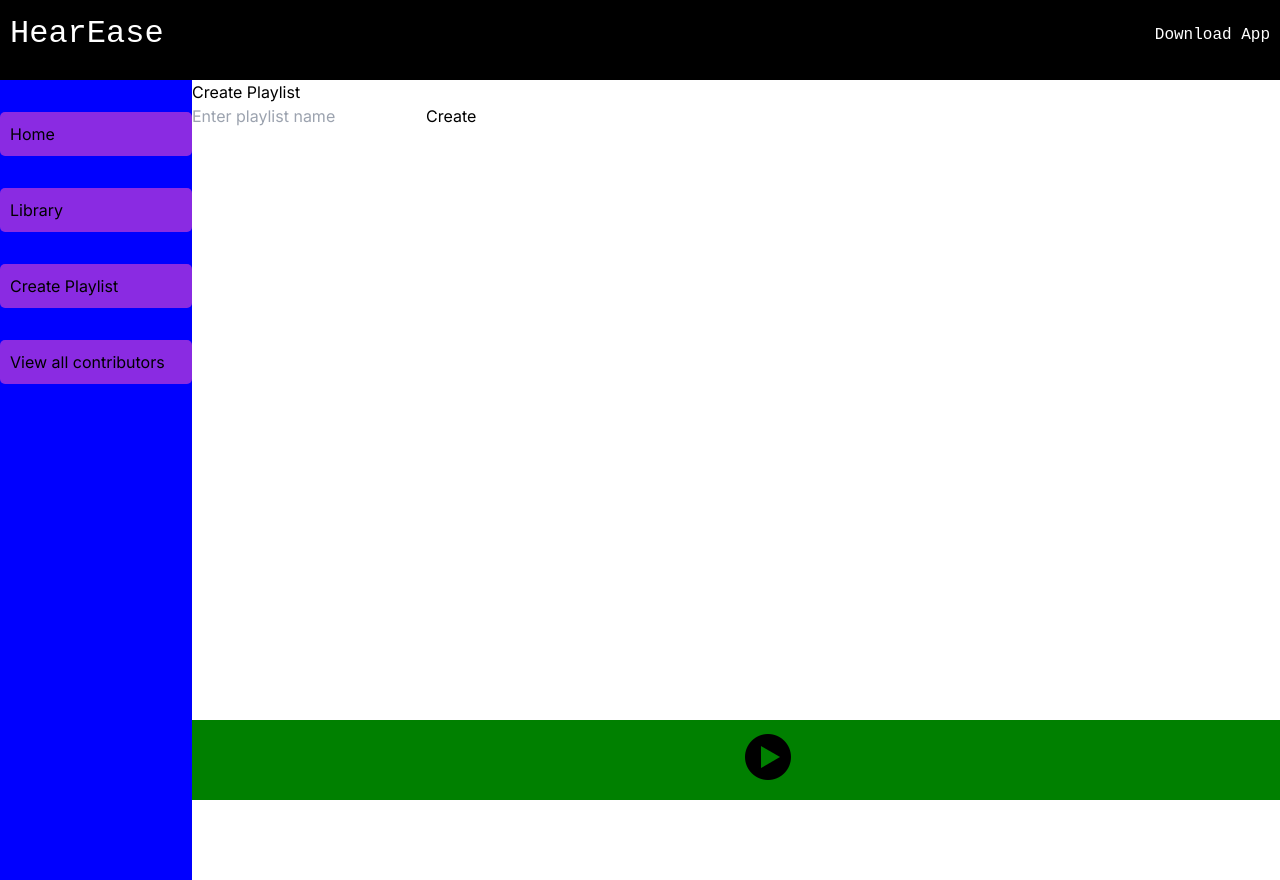
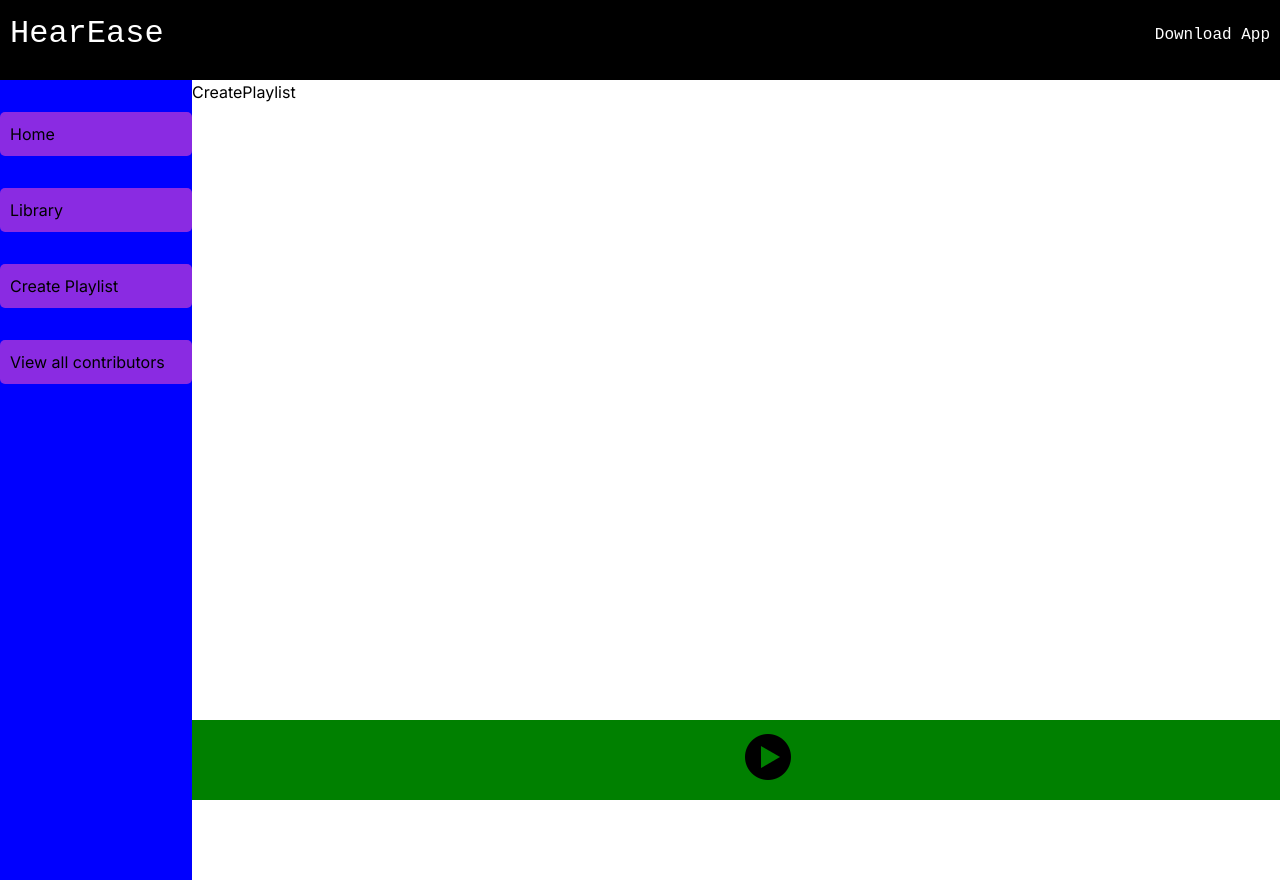
Before and after one commit to gaureshpai/Hearease, a Next.js app: page /CreatePlaylist in a window 1280 px wide. Shown: the top 880 px of the page. Built offline with nearby package versions, Linux system fonts and the light colour scheme.

Commit message:
error resolve try

```diff
--- a/app/CreatePlaylist/page.tsx
+++ b/app/CreatePlaylist/page.tsx
@@ -1,27 +1,9 @@
-'use client'
-
-import React, { useState } from 'react';
+import React from 'react'
 
 const CreatePlaylist = () => {
-    const [playlistName, setPlaylistName] = useState('');
+  return (
+    <div>CreatePlaylist</div>
+  )
+}
 
-    const handleCreatePlaylist = () => {
-        // Add logic to create playlist
-        console.log(`Playlist created: ${playlistName}`);
-    };
-
-    return (
-        <div>
-            <h1>Create Playlist</h1>
-            <input
-                type="text"
-                value={playlistName}
-                onChange={(e) => setPlaylistName(e.target.value)}
-                placeholder="Enter playlist name"
-            />
-            <button onClick={handleCreatePlaylist}>Create</button>
-        </div>
-    );
-};
-
-export default CreatePlaylist;
+export default CreatePlaylist
--- a/app/Library/page.tsx
+++ b/app/Library/page.tsx
@@ -29,9 +29,9 @@ const Playlist = () => {
   };
 
   return (
-    <div className="playlist-container bg-gray-100 p-4 rounded-md shadow-md">
-      <h2 className="text-2xl mb-4 text-gray-800">Playlist</h2>
-      <ul className="divide-y divide-gray-300">
+    <div>
+      <h2>Playlist</h2>
+      <ul>
         {tracks.map((track, index) => (
           <li key={index}>
             <Track track={track} onClick={() => handlePlayPause(track)} />
--- /dev/null
+++ b/tailwind.config.js
@@ -0,0 +1,7 @@
+/** @type {import('tailwindcss').Config} */
+module.exports = {
+  theme: {
+    extend: {},
+  },
+  plugins: [],
+}
```
Also changed, not shown: package.json (+4 -4 lines), public/styles/download.css (+10 -10 lines), 1 other file (tests, documents, lock files or other folders).
